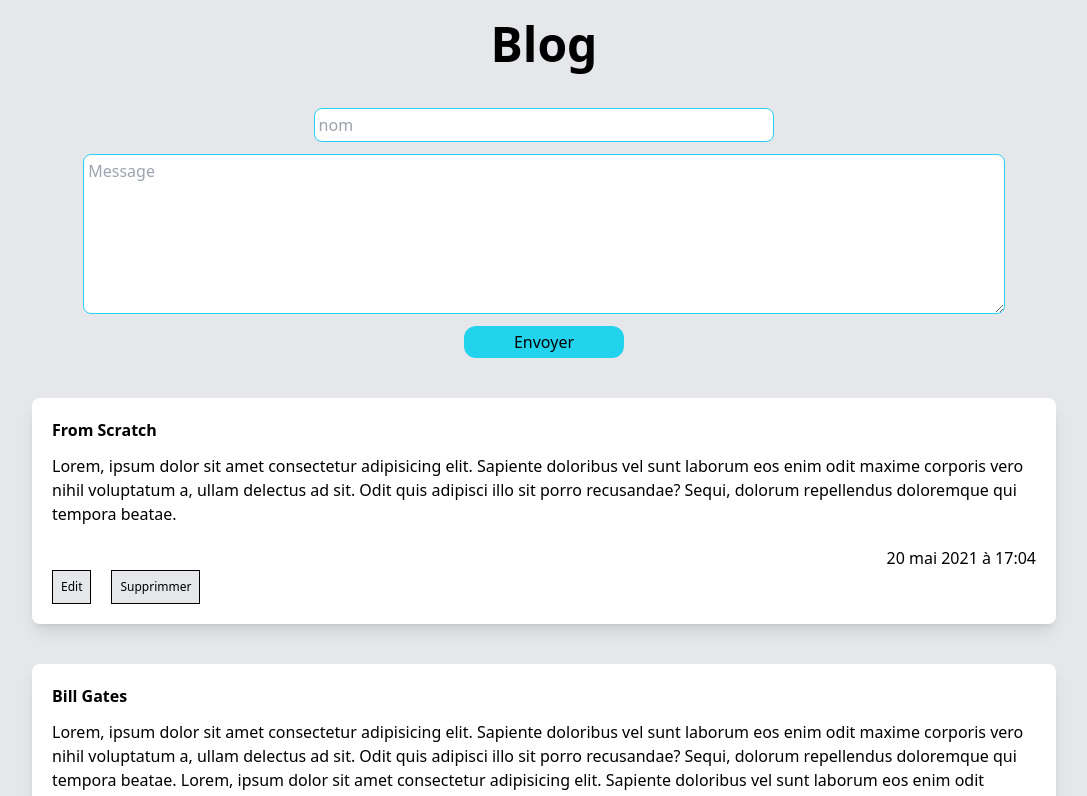
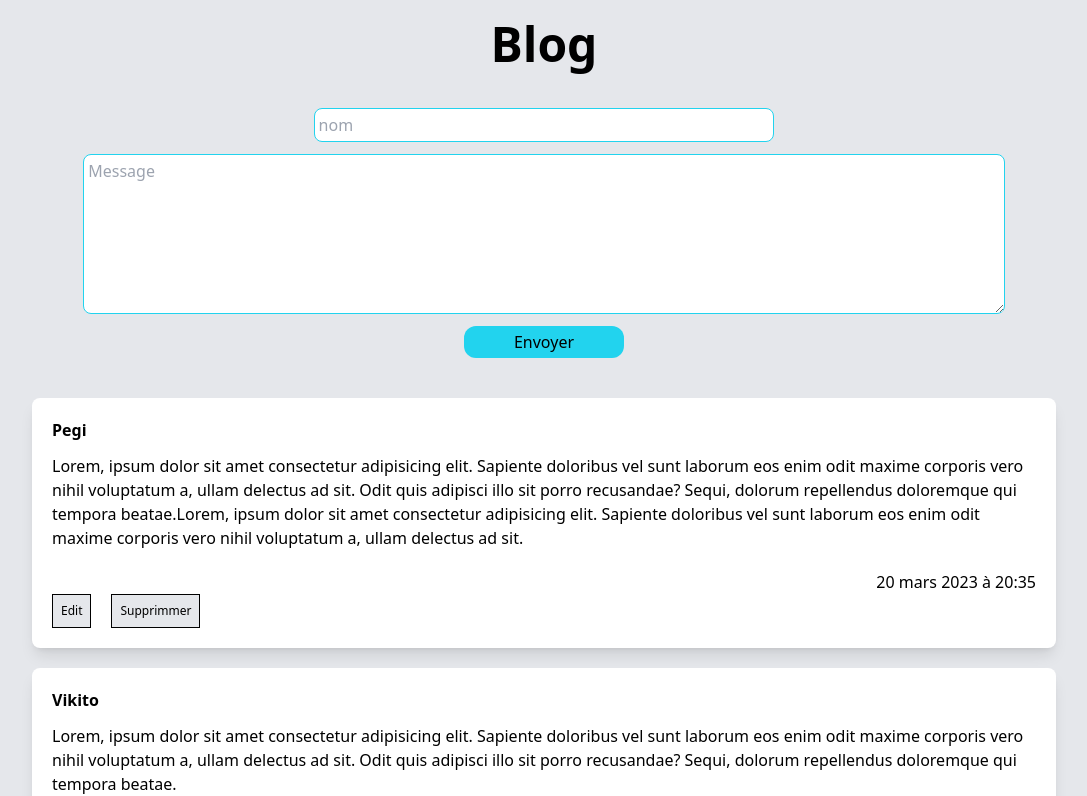
Before and after one commit to Vikito18/Exo_React, a React (Create React App) app in the folder blog/: page / in a window 1280 px wide. Shown: the top 796 px of the page, without its empty margins (96-1183 px from the left). Built offline with nearby package versions, Linux system fonts and the light colour scheme; data requests are answered from the project's data file.

Commit message:
feat : crud post & display + handleSubmit updated

```diff
--- a/blog/src/App.js
+++ b/blog/src/App.js
@@ -1,13 +1,11 @@
 import React from "react";
 import Form from "./components/Form";
-import Posts from "./components/Posts";
 
 const App = () => {
   return (
     <div className="flex flex-col items-center bg-gray-200 min-h-screen">
       <h1 className="text-5xl font-extrabold p-5">Blog</h1>
       <Form />
-      <Posts />
     </div>
   );
 };
--- a/blog/src/assets/db.json
+++ b/blog/src/assets/db.json
@@ -19,10 +19,16 @@
       "id": 3
     },
     {
-      "author": "Viki",
-      "content": "Lorem, ipsum dolor sit amet consectetur adipisicing elit. Sapiente doloribus vel sunt laborum eos enim odit maxime corporis vero nihil voluptatum a, ullam delectus ad sit. Odit quis adipisci illo sit porro recusandae? Sequi, dolorum repellendus doloremque qui tempora beatae.\n\n",
-      "date": 1679341900147,
+      "author": "Vikito",
+      "content": "Lorem, ipsum dolor sit amet consectetur adipisicing elit. Sapiente doloribus vel sunt laborum eos enim odit maxime corporis vero nihil voluptatum a, ullam delectus ad sit. Odit quis adipisci illo sit porro recusandae? Sequi, dolorum repellendus doloremque qui tempora beatae.\n\n\n",
+      "date": 1679344436248,
       "id": 4
+    },
+    {
+      "author": "Pegi",
+      "content": "Lorem, ipsum dolor sit amet consectetur adipisicing elit. Sapiente doloribus vel sunt laborum eos enim odit maxime corporis vero nihil voluptatum a, ullam delectus ad sit. Odit quis adipisci illo sit porro recusandae? Sequi, dolorum repellendus doloremque qui tempora beatae.Lorem, ipsum dolor sit amet consectetur adipisicing elit. Sapiente doloribus vel sunt laborum eos enim odit maxime corporis vero nihil voluptatum a, ullam delectus ad sit.\n\n",
+      "date": 1679344539354,
+      "id": 5
     }
   ]
 }
--- a/blog/src/components/Form.js
+++ b/blog/src/components/Form.js
@@ -1,12 +1,21 @@
-import React, { useState } from "react";
+import React, { useState, useEffect } from "react";
 import axios from "axios";
+import Posts from "./Posts";
 
 const Form = () => {
+  const [posts, setPosts] = useState([]);
   const [textContent, setTextContent] = useState("");
   const [author, setAuthor] = useState("");
   const [error, setError] = useState(false);
 
-  const handleSubmit = (e) => {
+  const getData = () => {
+    axios
+      .get("http://localhost:3004/articles")
+      .then((res) => setPosts(res.data));
+  };
+  useEffect(() => getData(), []);
+
+  const handleSubmit = async (e) => {
     e.preventDefault();
     if (textContent.length < 140) {
       setError(true);
@@ -17,6 +26,9 @@ const Form = () => {
         content: textContent,
         date: Date.now(),
       });
+      setAuthor("");
+      setTextContent("");
+      getData();
     }
   };
 
@@ -28,6 +40,7 @@ const Form = () => {
     setTextContent(e.target.value);
   };
   return (
+    <div className="flex flex-col items-center">
       <form
         onSubmit={handleSubmit}
         className="flex flex-col items-center gap-3 w-[90%] pt-5 pb-10 "
@@ -60,6 +73,14 @@ const Form = () => {
           value="Envoyer"
         />
       </form>
+      <ul className="flex flex-col gap-5 w-[80%] ">
+        {posts
+          .sort((a, b) => b.date - a.date)
+          .map((post) => (
+            <Posts key={post.id} article={post} />
+          ))}
+      </ul>
+    </div>
   );
 };
 
--- a/blog/src/components/Posts.js
+++ b/blog/src/components/Posts.js
@@ -1,9 +1,6 @@
-import React, { useEffect, useState } from "react";
-import axios from "axios";
+import React from "react";
 
-const Posts = () => {
-  const [posts, setPosts] = useState([]);
-
+const Posts = ({ article, ...otherProps }) => {
   const dateFormat = (date) => {
     const newDate = new Date(date).toLocaleDateString("fr-FR", {
       year: "numeric",
@@ -16,32 +13,24 @@ const Posts = () => {
     return newDate;
   };
 
-  const getData = () => {
-    axios
-      .get("http://localhost:3004/articles")
-      .then((res) => setPosts(res.data));
-  };
-
-  useEffect(() => getData(), []);
-
   return (
-    <ul className="flex flex-col gap-5 w-[80%] ">
-      {posts.map((post) => (
-        <div key={post.id} className="bg-white p-5 shadow-lg mb-5 rounded-lg ">
-          <h2 className="font-extrabold mb-3">{post.author}</h2>
-          <p>{post.content}</p>
-          <p className="flex justify-end mt-5">{dateFormat(post.date)}</p>
-          <div className="flex flex-row gap-5 text-xs">
-            <button className="bg-gray-200 border border-black p-2">
+    <div className="bg-white p-5 shadow-lg  rounded-lg " {...otherProps}>
+      <h2 className="font-extrabold mb-3" {...otherProps}>
+        {article.author}
+      </h2>
+      <p>{article.content}</p>
+      <p className="flex justify-end mt-5" {...otherProps}>
+        {dateFormat(article.date)}
+      </p>
+      <div className="flex flex-row gap-5 text-xs" {...otherProps}>
+        <button className="bg-gray-200 border border-black p-2" {...otherProps}>
           Edit
         </button>
-            <button className="bg-gray-200 border border-black p-2">
+        <button className="bg-gray-200 border border-black p-2" {...otherProps}>
           Supprimmer
         </button>
       </div>
     </div>
-      ))}
-    </ul>
   );
 };
 
```
Lines whose indentation alone changed are shown as unchanged.
